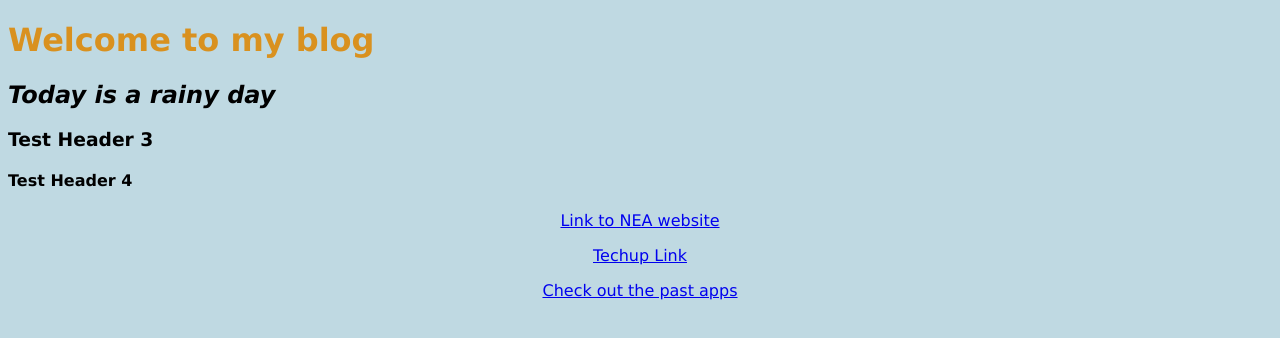
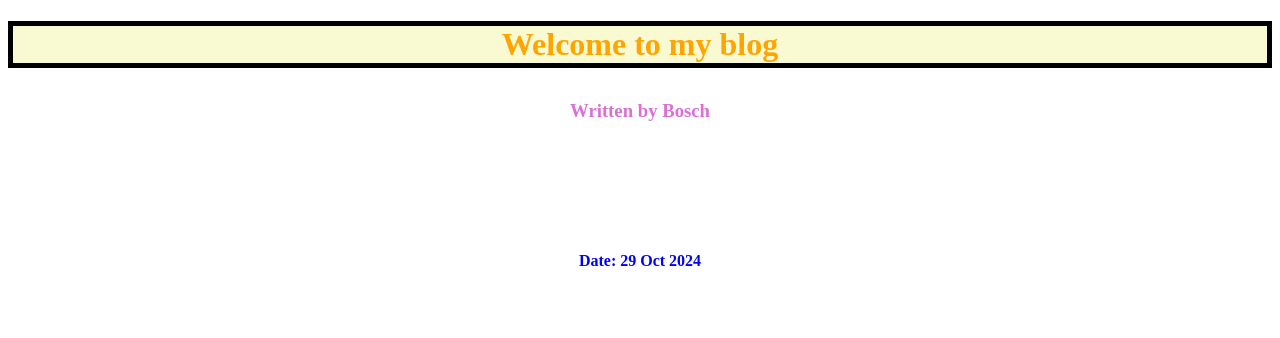
Before and after one commit to boschxie/techup-bosch, a plain HTML site: page index.html in a window 1280 px wide. Drawn offline with Linux system fonts and the light colour scheme.

Commit message:
create style.css, rename index.html to old.html, create new index.html

```diff
--- a/index.html
+++ b/index.html
@@ -2,18 +2,13 @@
 <html lang="en">
 <head>
     <meta charset="UTF-8">
-    <meta name="viewport content ="width-device-width, initial-scale="1.0">
+    <meta name="viewport" content="width-device-width, initial-scale=1.0">
     <title>Document</title>
+    <link rel="stylesheet" href="style.css">
 </head>
 <body>
-<body style="background-color: rgb(191, 217, 226);font-family: Verdana, Geneva, Tahoma, sans-serif;">
-<h1 style="color:rgb(217, 145, 31)"> Welcome to my blog</h1>
-<h2> <i> Today is a rainy day </i> </h2>
-<h3> Test Header 3</h3>
-<h4> Test Header 4</h4>
-<p style="text-align: center;"> <a href="https://www.nea.gov.sg">Link to NEA website</a> </p>
-<p style="text-align: center"> <a href="https://info.techup.today">Techup Link</a> </p>
-<p style="text-align: center"> <a href="https://techup.live"> Check out the past apps </a></p>
+    <h1>Welcome to my blog</h1>
+    <h3 class="test">Written by Bosch</h3>
+    <h4 id="test2"> Date: 29 Oct 2024</h4>
 </body>
-
 </html>
--- /dev/null
+++ b/style.css
@@ -0,0 +1,23 @@
+/* This is to apply the formatting for first header */
+h1 {
+    color: orange;
+    background-color: lightgoldenrodyellow;
+    border: 5px black solid;
+    padding: 20px, 10px;
+    text-align: center;
+}
+
+/* This is to apply formatting for second header */
+.test {
+    color: orchid;
+    padding: 10px;
+    text-align: center;
+    margin-bottom: 100px;
+}
+
+/* This is to apply formatting for last line */
+#test2 {
+    color:blue;
+    padding: 20px;
+    text-align: center;
+}
```
Also changed, not shown: old.html (added, +19 -0 lines).
